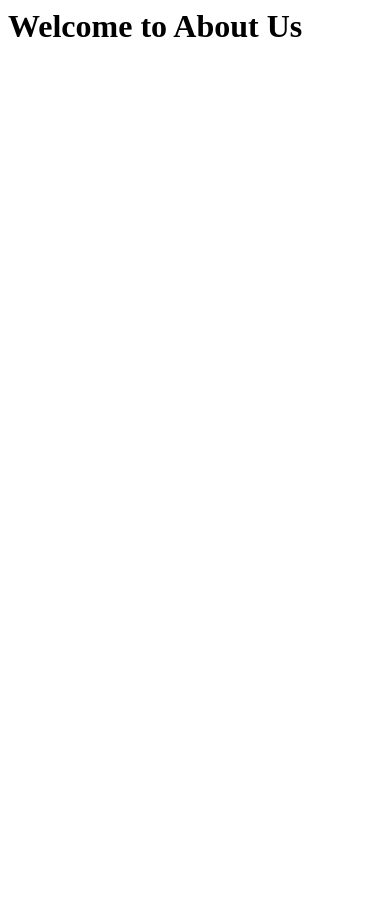
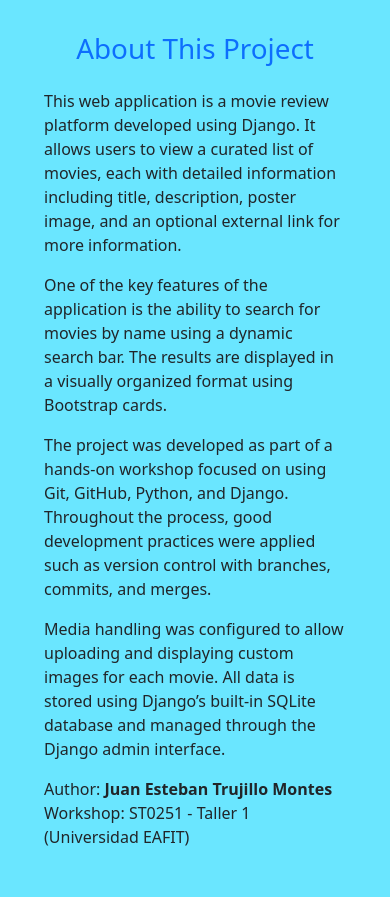
Before and after one commit to JuanTrujilloM/MovieReviewsProject, a Django app: page /about/ in a window 390 px wide. Before the commit the page ends 37 px from the top, so only its background shows below. Run offline with Django 5.2, Linux system fonts and the light colour scheme.

Commit message:
Created about.html with project description and styled home background:
- Added a new about.html file that explains the purpose of the project, its main features, technologies used (Django, Git, Bootstrap), and development context.
- The about page uses Bootstrap for a clean and responsive layout, and includes project authorship and university information.
- Updated home.html to include a custom background color using inline CSS for improved visual presentation.
- These changes enhance the clarity, structure, and aesthetic appeal of the application.

```diff
--- a/movie/templates/about.html
+++ b/movie/templates/about.html
@@ -1 +1,46 @@
-<h1>Welcome to About Us</h1>
+<!-- Create de HTML About page with Bootstrap and CSS-->
+<head>
+  <meta charset="UTF-8">
+  <title>About - Movie Reviews</title>
+  <link href="https://cdn.jsdelivr.net/npm/bootstrap@5.1.3/dist/css/bootstrap.min.css" rel="stylesheet">
+  <style>
+    body {
+      padding: 2rem;
+      background-color: #6ae6ff;
+    }
+    .container {
+      max-width: 800px;
+    }
+  </style>
+</head>
+<body>
+
+  <div class="container">
+    <center>
+        <h1 class="mb-4 text-primary">About This Project</h1>
+    </center>
+
+    <p>
+      This web application is a movie review platform developed using Django. It allows users to view a curated list of movies, each with detailed information including title, description, poster image, and an optional external link for more information.
+    </p>
+
+    <p>
+      One of the key features of the application is the ability to search for movies by name using a dynamic search bar. The results are displayed in a visually organized format using Bootstrap cards.
+    </p>
+
+    <p>
+      The project was developed as part of a hands-on workshop focused on using Git, GitHub, Python, and Django. Throughout the process, good development practices were applied such as version control with branches, commits, and merges.
+    </p>
+
+    <p>
+      Media handling was configured to allow uploading and displaying custom images for each movie. All data is stored using Django’s built-in SQLite database and managed through the Django admin interface.
+    </p>
+
+    <p>
+      Author: <strong>Juan Esteban Trujillo Montes</strong><br>
+      Workshop: ST0251 - Taller 1 (Universidad EAFIT)
+    </p>
+  </div>
+
+</body>
+</html>
--- a/movie/templates/home.html
+++ b/movie/templates/home.html
@@ -8,6 +8,12 @@
     object-fit: cover;
     object-position: center;
   }
+
+  body {
+    padding: 2rem;
+    background-color: #6ae6ff;
+  }
+
 </style>
 </head>
 <center><h1>Welcome to Home Page, <span style="color:#2A77DB">{{name}}</span></h1></center>
```
